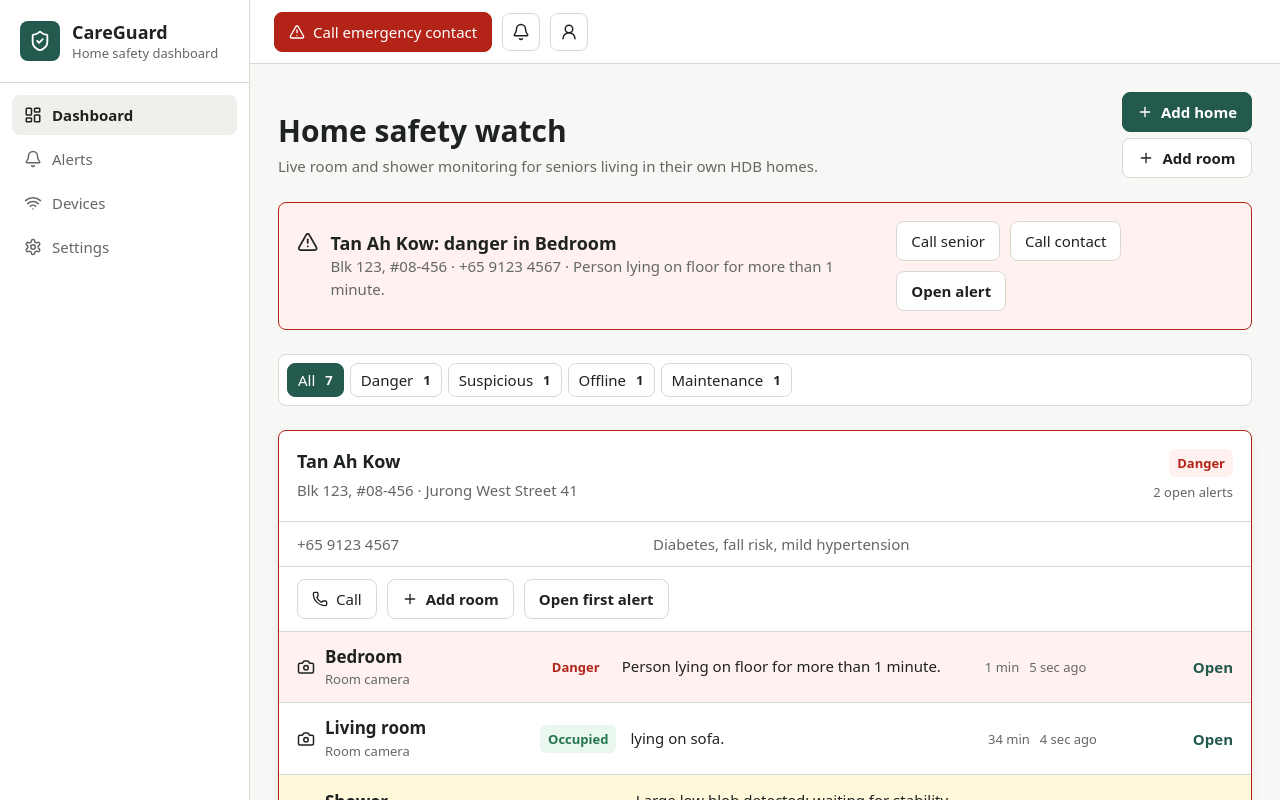
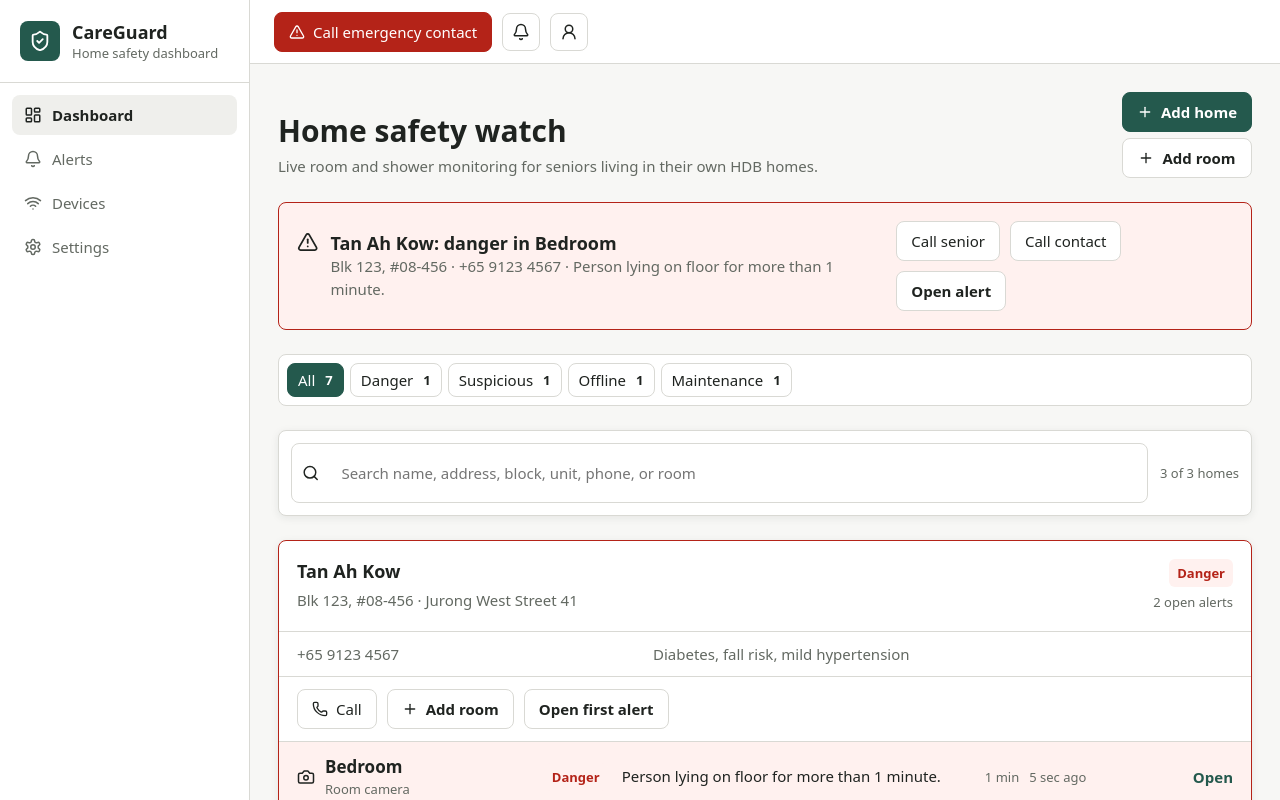
Before and after one commit to nwztest/dis-hackathon-vibe, a Next.js app: page /dashboard in a window 1280 px wide. Shown: the top 800 px of the page. Built offline with nearby package versions, Linux system fonts and the light colour scheme.

Commit message:
rudimentary search

```diff
--- a/app/dashboard/page.tsx
+++ b/app/dashboard/page.tsx
@@ -1,8 +1,8 @@
 import Link from "next/link";
 import { AlertTriangle } from "lucide-react";
 import { AppShell } from "@/components/AppShell";
-import { DashboardHomeGroup } from "@/components/DashboardHomeGroup";
 import { AddHomeButton, AddRoomButton } from "@/components/DashboardModals";
+import { DashboardSearchView } from "@/components/DashboardSearchView";
 import { DashboardStatusFilter } from "@/components/DashboardStatusFilter";
 import { homeAddress, homeById, homes, rooms, statusCounts } from "@/lib/mock-data";
 
@@ -41,16 +41,7 @@ export default function DashboardPage() {
           </section>
         ) : null}
         <DashboardStatusFilter counts={counts} total={rooms.length} />
-        <section className="home-group-list">
-          {homes.map((home) => (
-            <DashboardHomeGroup
-              home={home}
-              homes={homes}
-              rooms={rooms.filter((room) => room.homeId === home.id)}
-              key={home.id}
-            />
-          ))}
-        </section>
+        <DashboardSearchView homes={homes} rooms={rooms} />
       </main>
     </AppShell>
   );
--- a/app/globals.css
+++ b/app/globals.css
@@ -463,6 +463,38 @@ dd {
 
 .status-filter strong {
   font-size: 13px;
+}
+
+.dashboard-search-panel {
+  align-items: center;
+  background: var(--surface);
+  border: 1px solid var(--border);
+  border-radius: var(--radius);
+  box-shadow: var(--shadow);
+  display: grid;
+  gap: 12px;
+  grid-template-columns: 1fr auto;
+  padding: 12px;
+}
+
+.dashboard-search-panel .search-row {
+  box-shadow: none;
+}
+
+.dashboard-search-panel > span {
+  color: var(--muted);
+  font-size: 13px;
+  white-space: nowrap;
+}
+
+.empty-state {
+  background: var(--surface);
+  border: 1px solid var(--border);
+  border-radius: var(--radius);
+  box-shadow: var(--shadow);
+  display: grid;
+  gap: 8px;
+  padding: 22px;
 }
 
 .home-group-list {
@@ -1169,7 +1201,8 @@ dd {
   .alert-row,
   .device-table,
   .nested-room-row,
-  .home-group-meta {
+  .home-group-meta,
+  .dashboard-search-panel {
     grid-template-columns: 1fr;
   }
 
--- /dev/null
+++ b/components/DashboardSearchView.tsx
@@ -0,0 +1,82 @@
+"use client";
+
+import { useMemo, useState } from "react";
+import { Search } from "lucide-react";
+import { DashboardHomeGroup } from "@/components/DashboardHomeGroup";
+import { homeAddress, type Room, type SeniorHome } from "@/lib/mock-data";
+
+export function DashboardSearchView({
+  homes,
+  rooms,
+}: {
+  homes: SeniorHome[];
+  rooms: Room[];
+}) {
+  const [query, setQuery] = useState("");
+  const normalizedQuery = query.trim().toLowerCase();
+
+  const filteredHomes = useMemo(() => {
+    if (!normalizedQuery) return homes;
+
+    return homes.filter((home) => {
+      const homeRooms = rooms.filter((room) => room.homeId === home.id);
+      const searchable = [
+        home.seniorName,
+        home.seniorPhone,
+        home.emergencyContactName,
+        home.emergencyContactPhone,
+        home.medicalDetails,
+        home.blockNumber,
+        home.unitNumber,
+        home.address,
+        homeAddress(home.id),
+        ...homeRooms.flatMap((room) => [
+          room.name,
+          room.type,
+          room.status,
+          room.deviceId,
+          room.deviceType,
+          room.alertReason ?? "",
+        ]),
+      ]
+        .join(" ")
+        .toLowerCase();
+
+      return searchable.includes(normalizedQuery);
+    });
+  }, [homes, normalizedQuery, rooms]);
+
+  return (
+    <>
+      <section className="dashboard-search-panel" aria-label="Search homes">
+        <div className="search-row">
+          <Search size={18} />
+          <input
+            aria-label="Search by senior name, address, block, unit, phone, or room"
+            placeholder="Search name, address, block, unit, phone, or room"
+            value={query}
+            onChange={(event) => setQuery(event.target.value)}
+          />
+        </div>
+        <span>{filteredHomes.length} of {homes.length} homes</span>
+      </section>
+      {filteredHomes.length > 0 ? (
+        <section className="home-group-list">
+          {filteredHomes.map((home) => (
+            <DashboardHomeGroup
+              home={home}
+              homes={homes}
+              rooms={rooms.filter((room) => room.homeId === home.id)}
+              key={home.id}
+            />
+          ))}
+        </section>
+      ) : (
+        <section className="empty-state">
+          <h2>No matching homes</h2>
+          <p>Try a senior name, block number, unit number, address, phone number, or room name.</p>
+        </section>
+      )}
+    </>
+  );
+}
```
